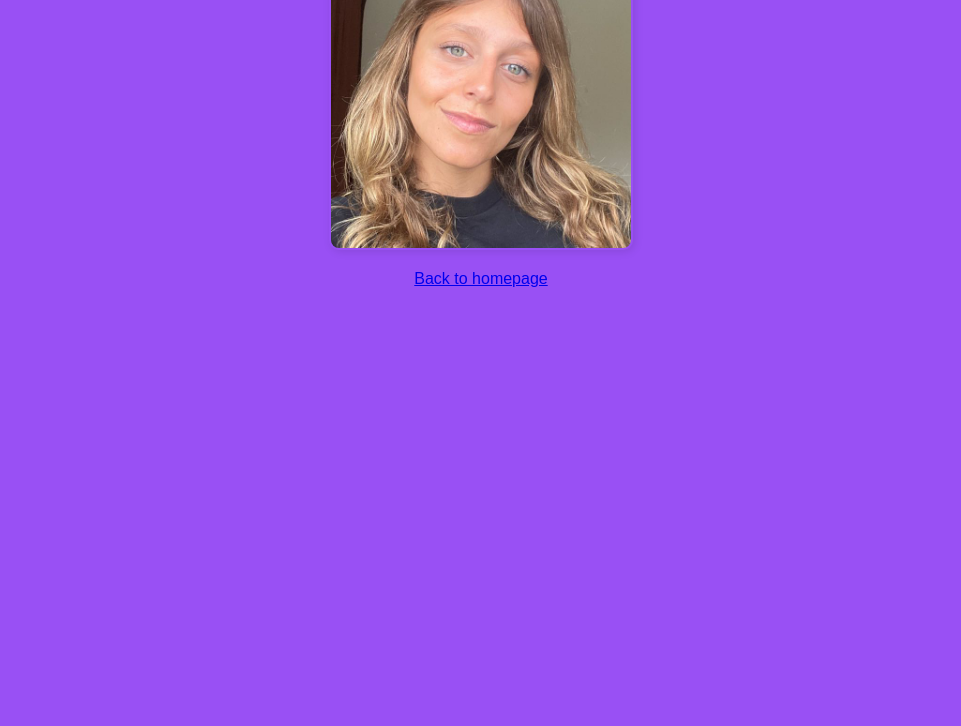
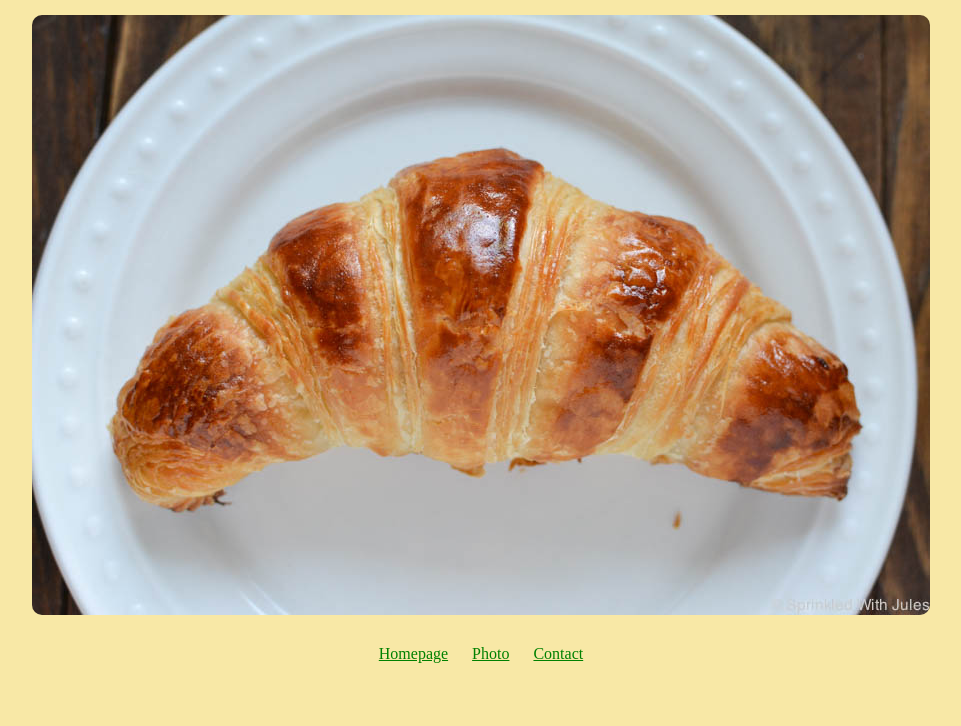
Before and after one commit to ribeiroclara/multiple-pages, a plain HTML site: page photo.html in a window 1280 px wide. Shown: the part 74-800 px from the top of the page, without its empty margins (159-1120 px from the left). Drawn offline with Linux system fonts and the light colour scheme.

Commit message:
added html css

```diff
--- a/photo.html
+++ b/photo.html
@@ -1,17 +1,23 @@
 <!DOCTYPE html>
 <html lang="en">
+
 <head>
-    <meta charset="UTF-8">
-    <meta name="viewport" content="width=device-width, initial-scale=1.0">
-    <link rel="stylesheet" href="/src/style.css">
-    <title>Document</title>
+    <meta charset="UTF-8" />
+    <meta http-equiv="X-UA-Compatible" content="IE=edge" />
+    <meta name="viewport" content="width=
+  , initial-scale=1.0" />
+    <link rel="stylesheet" href="/src/style.css" />
+    <title>Croissant</title>
 </head>
-<body class="photo">
-    <div class="photo">
-    <img src="/photo/clara.jpeg" alt="">
-    </div>
-    <div class="link">
-    <a href="/index.html">Back to homepage</a>
-    </div>
+
+<body>
+    <h1>🥐 A picture of a croissant</h1>
+    <img src="/photo/croissant.jpg" alt="" class="croissant-photo" />
+    <footer>
+        <a href="/"> Homepage</a>
+        <a href="/photo.html"> Photo</a>
+        <a href="/contact.html"> Contact</a>
+    </footer>
 </body>
+
 </html>
--- a/src/style.css
+++ b/src/style.css
@@ -1,44 +1,24 @@
-h1{
-    font-family: sans-serif;
-    text-align: center;
-    color: aliceblue;
+body {
+    background: #f8e8a6;
 }
 
-.link {
-    font-family: sans-serif;
+h1,
+p {
     text-align: center;
-    color: aliceblue;
 }
 
-.link:hover {
-    color: #ccc;
+.croissant-photo {
+    max-width: 100%;
+    border-radius: 10px;
+    display: block;
+    margin: 30px auto;
 }
 
-p {
-    margin: 100px;
-    color: aliceblue;
-    font-size: 18px;
-    font-family: sans-serif;
+footer {
+    text-align: center;
 }
 
-img {
-    max-width: 300px;
-    width: 100%;
-    border: 2px solid transparent;
-    border-radius: 10px;
-    box-shadow: 2px 2px 8px rgba(0, 0, 0, 0.1);
-    display: block;
-    margin: 0 auto;
-    margin-bottom: 20px;
-    margin-top: 20px;
+footer a {
+    margin: 0 10px;
+    color: green;
 }
-
-.index {
-    background-color: rgb(236, 65, 133);
-}
-.contact{
-    background-color: rgb(238, 80, 53);
-}
-.photo{
-    background-color: rgb(153, 80, 244);
-}
```
Also changed, not shown: contact.html (+18 -15 lines), index.html (+23 -9 lines), photo/croissant.jpg (added), 1 other file.
